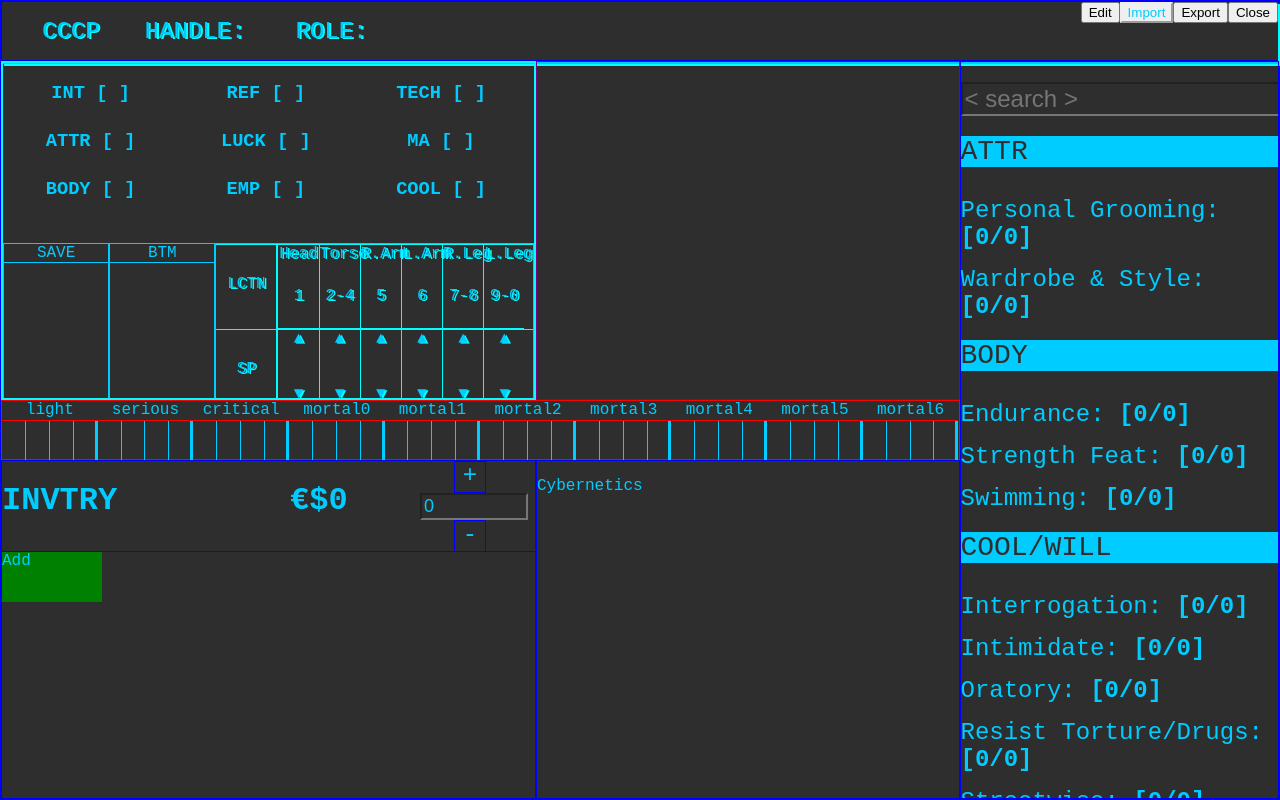
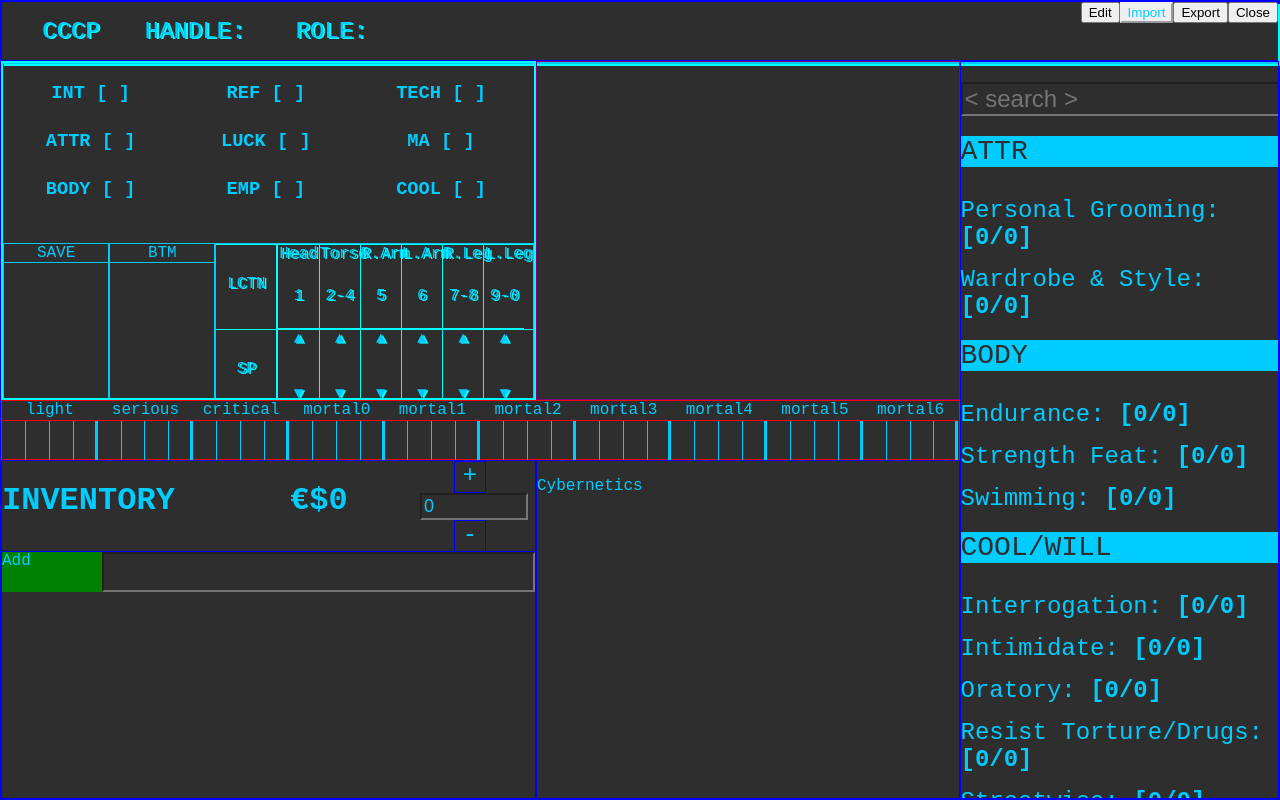
Before and after one commit to Snowcart/cyberpunk-character-console-project, a React app in the folder app/: page / in a window 1280 px wide. Built offline with nearby package versions, Linux system fonts and the light colour scheme.

Commit message:
Adding useless search bar

```diff
--- a/app/src/inventory/Inventory.tsx
+++ b/app/src/inventory/Inventory.tsx
@@ -71,17 +71,40 @@ const Inventory = () => {
 	return (
 		<>
 			<InventoryTitle />
-			{adding ? (
-				<CancelButton onClick={toggleAddItem}>Cancel</CancelButton>
-			) : (
-				<AddButton onClick={toggleAddItem}>Add</AddButton>
-			)}
+			<TopWrapper>
+				{adding ? (
+					<CancelButton onClick={toggleAddItem}>Cancel</CancelButton>
+				) : (
+					<AddButton onClick={toggleAddItem}>Add</AddButton>
+				)}
+				<InputWrapper>
+					<Input />
+				</InputWrapper>
+			</TopWrapper>
 			{adding ? AddItemForm : InventoryItems}
 		</>
 	);
 };
 
 export default Inventory;
+
+const TopWrapper = styled.div`
+	width: 100%;
+	height: 40px;
+	box-sizing: border-box;
+`;
+
+const InputWrapper = styled.div`
+	float: left;
+	width: calc(100% - 100px);
+`;
+
+const Input = styled.input`
+	width: 100%;
+	height: 40px;
+	font-size: 18px;
+	box-sizing: border-box;
+`;
 
 const ItemWrapper = styled.div`
 	width: 100%;
@@ -98,17 +121,13 @@ const Cat = styled.div`
 `;
 
 const ItemSection = styled.span``;
-const AddForm = styled.div`
-	width: 100%;
-	background-color: purple;
-	height: 500px;
-`;
 
 const AddButton = styled.div`
 	width: 100px;
-	height: 50px;
+	height: 40px;
 	background-color: green;
 	cursor: pointer;
+	float: left;
 `;
 const CancelButton = styled(AddButton)`
 	background-color: red;
--- a/app/src/inventory/InventoryTitle.tsx
+++ b/app/src/inventory/InventoryTitle.tsx
@@ -48,7 +48,7 @@ const InventoryTitle = () => {
 
 	const InventoryTitle = (
 		<GearTitleWrapper>
-			<h1>INVTRY</h1>
+			<h1>INVENTORY</h1>
 			<MoneyWrapper>
 				<Eddies>€${ctx.character.inventory?.eddies ? ctx.character.inventory.eddies : 0}</Eddies>
 				{MoneyInput}
```
